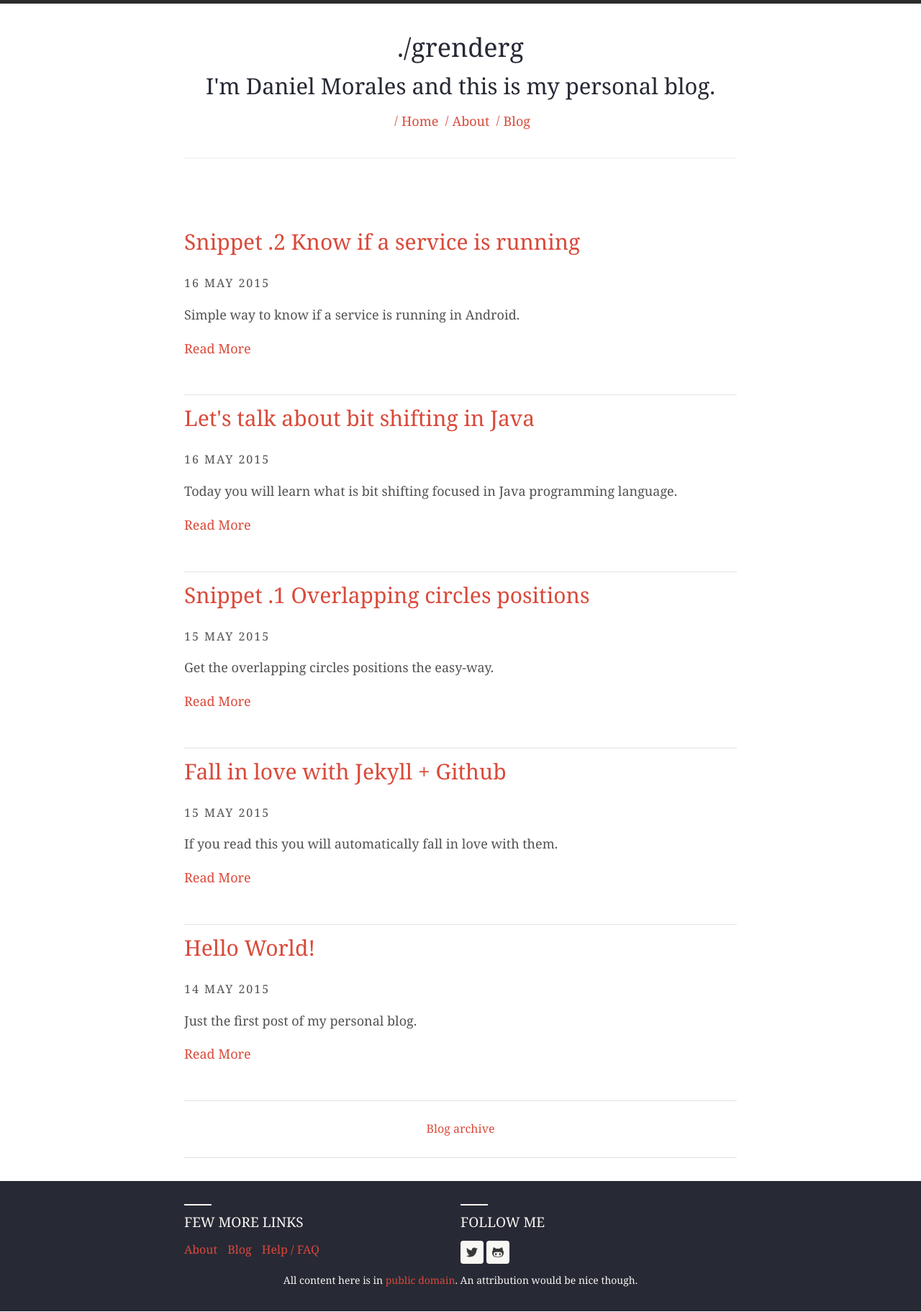
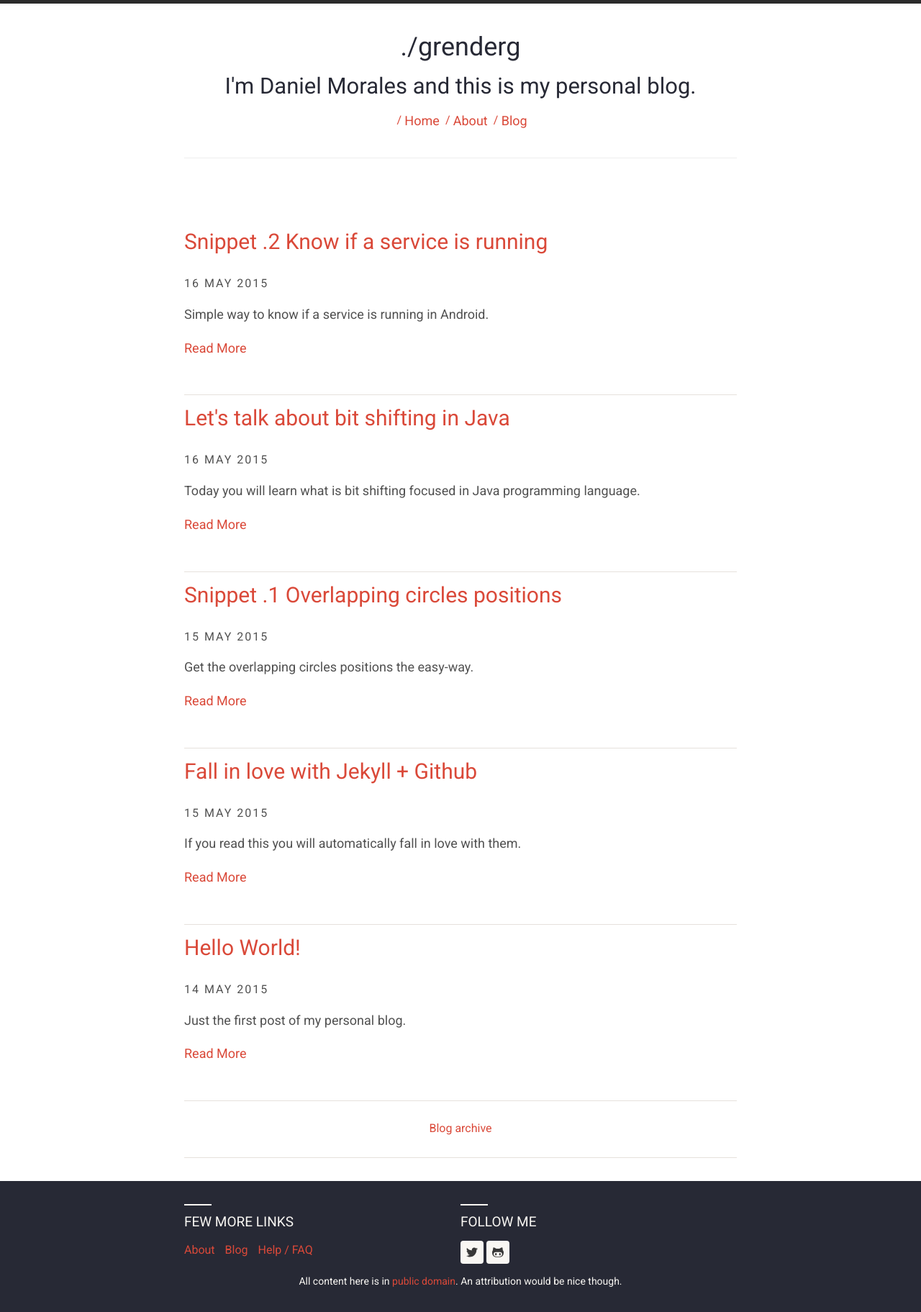
Before and after one commit to GrenderG/grenderg.github.io, a Jekyll site: the page built from index.html, in a window 1280 px wide. Shown: the whole page at 72% size. Built offline with Jekyll 4.4.1, drawn with Linux system fonts in a browser that asks for light colours; nearby versions of some CDN libraries.

Commit message:
changed font

```diff
--- a/_layouts/default.html
+++ b/_layouts/default.html
@@ -50,7 +50,7 @@
           /* To avoid render blocking css */
           var cb = function() {
             var l = document.createElement('link'); l.rel = 'stylesheet';
-            l.href = 'http://fonts.googleapis.com/css?family=Ubuntu+Mono&subset=latin';
+            l.href = 'http://fonts.googleapis.com/css?family=Roboto&subset=latin';
             var h = document.getElementsByTagName('head')[0]; h.parentNode.insertBefore(l, h);
           };
           var raf = requestAnimationFrame || mozRequestAnimationFrame ||
--- a/assets/css/_sass/partials/_variables.scss
+++ b/assets/css/_sass/partials/_variables.scss
@@ -28,4 +28,4 @@ $base-0F: #bc9458;
 
 // Fonts
 // $primary-font: 'Ubuntu Mono', "Helvetica Neue", Helvetica, Arial, sans-serif;
-$primary-font: "Merriweather", "PT Serif", Georgia, "Times New Roman", serif;
+$primary-font: 'Roboto', "PT Serif", Georgia, "Times New Roman", serif;
```
